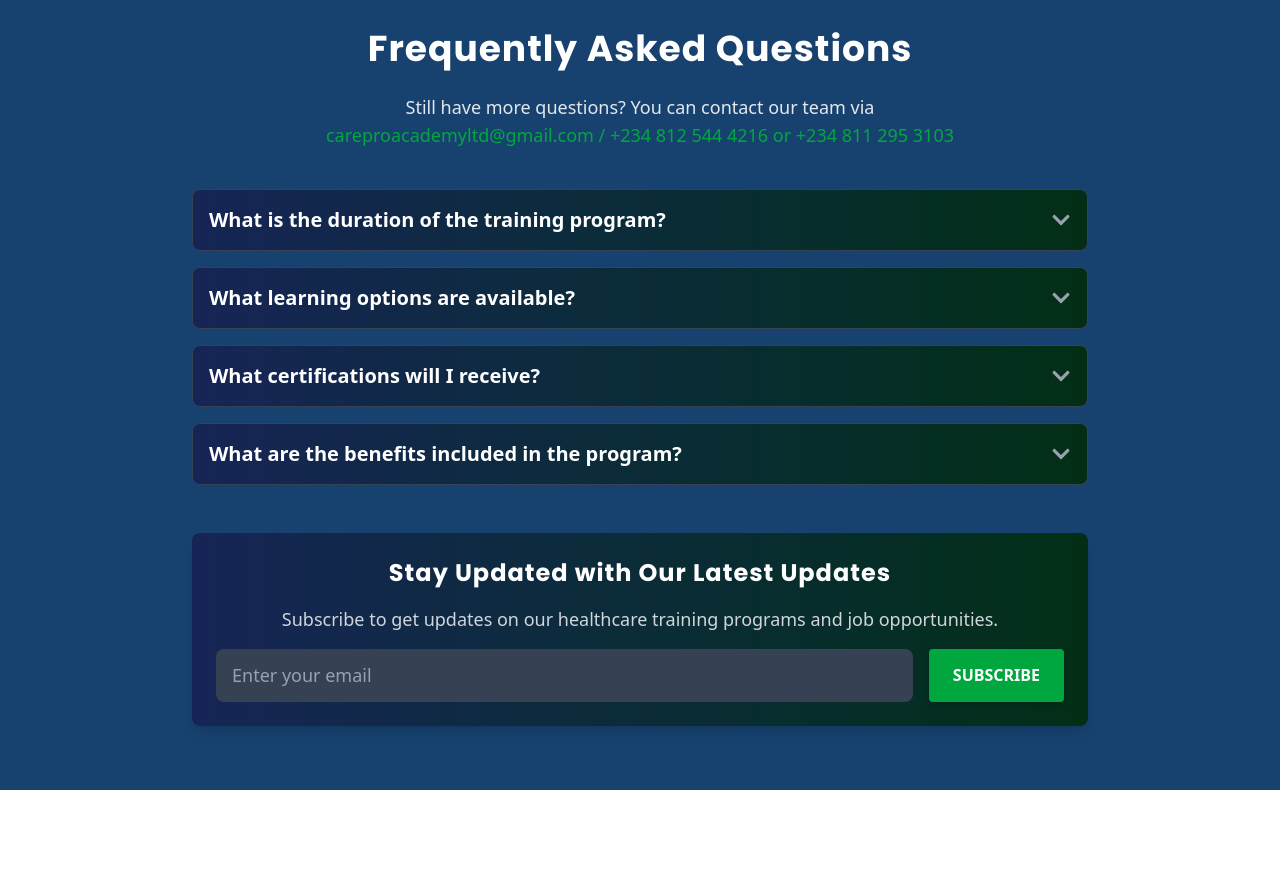
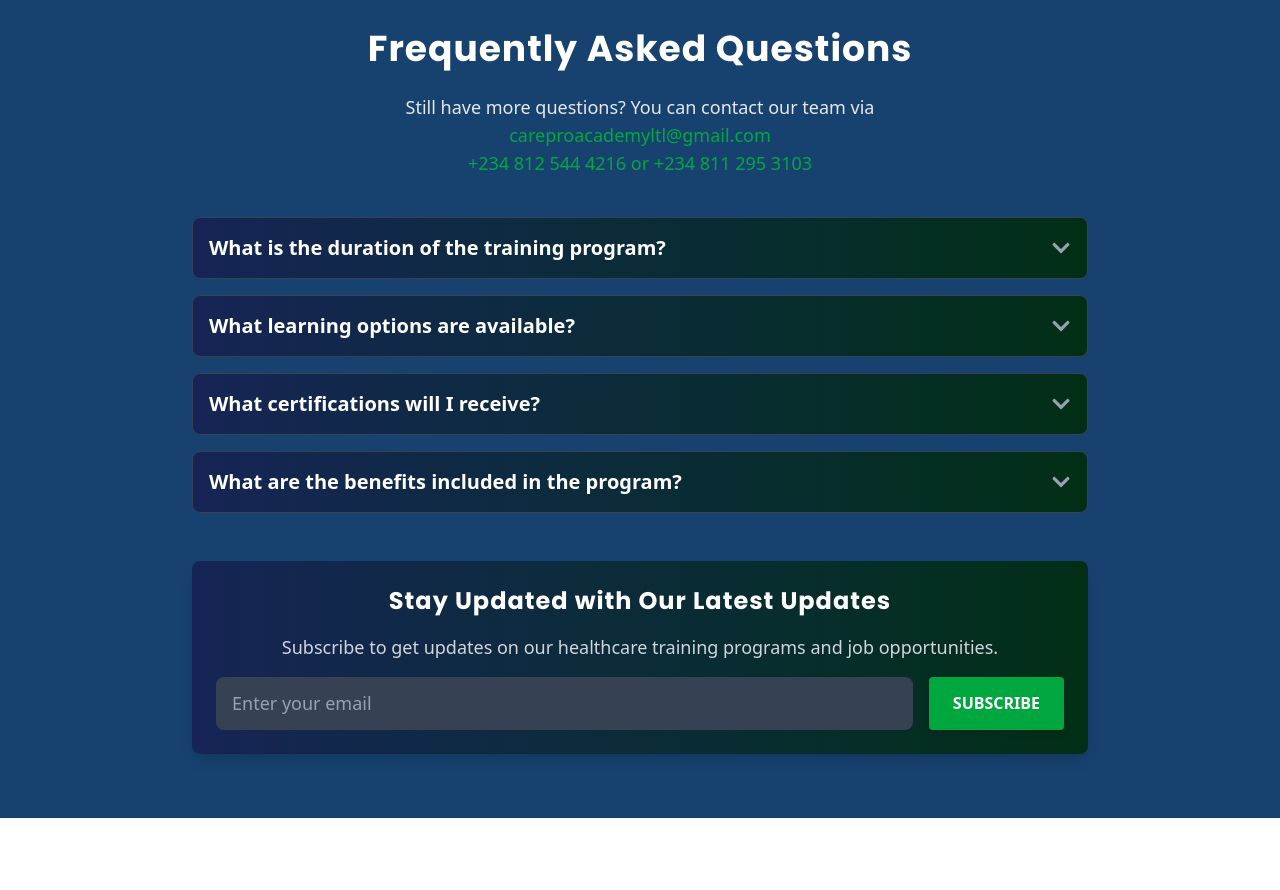
Before and after one commit to snoopyylion/carepro, a Next.js app: page / in a window 1280 px wide. Shown: the part 4140-5030 px from the top of the page. Built offline with nearby package versions, Linux system fonts and the light colour scheme.

Commit message:
another update

```diff
--- a/components/Faqs.tsx
+++ b/components/Faqs.tsx
@@ -75,7 +75,17 @@ const FAQSection = () => {
             Still have more questions? You can contact our team via
           </p>
           <p className="mb-10 text-center text-green-600 text-sm sm:text-base md:text-lg">
-            careproacademyltd@gmail.com / +234 812 544 4216 or +234 811 295 3103
+            <a href="mailto:careproacademyltl@gmail.com" className="hover:underline">
+                careproacademyltl@gmail.com
+              </a><br /> <span>
+                <a href="tel:+2348125444216" className="hover:underline">
+                  +234 812 544 4216
+                </a>{" "}
+                or{" "}
+                <a href="tel:+2348112953103" className="hover:underline">
+                  +234 811 295 3103
+                </a>
+              </span>
           </p>
 
           <div className="space-y-4">
```
